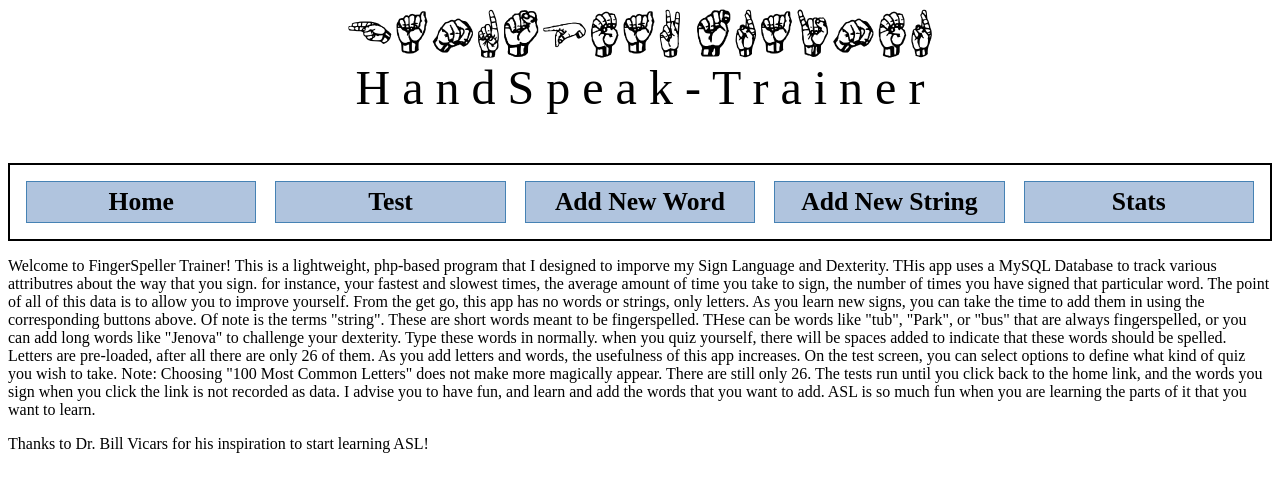
After one commit to EtherealManifest/FingerSpellerTrainer, a PHP site: page /view/home.php in a window 1280 px wide. The commit adds this page. Shown: the top 492 px of the page. Run offline with PHP 8.4, Linux system fonts and the light colour scheme; tables that the repository leaves empty or names only in its code hold one stand-in row (values such as "Sample post").

Commit message:
Added more to the data table and reformatted the Nav Bar

```diff
--- a/common/css/main.css
+++ b/common/css/main.css
@@ -71,13 +71,7 @@ th{
 
 
 
-.add_nav{
-    width:10%;
-    margin-right:10%;
-    padding-bottom:5px;
-    display:block;
-    float:right;
-}
+
 .attribute{
     font-weight: bold;
 }
@@ -116,22 +110,49 @@ th{
 .letter_stats_table{
     float:left;
 }
+.meta_stats_sector{
+    margin:auto;
+    text-align:center;
+
+}
+.meta_stats{
+    margin:auto;
+    width:fit-content;
+}
+.meta_table_label{
+    font-weight: bold;
+    font-size: 2em;
+}
 .navigation{
+    display:flex;
+    border: 2px double black;
+    padding: 1em;
     width:auto;
-    align-content:center;
+    justify-content: space-between;
 }
 .nav_button{
-    width: 12em;
+    width: 9em;
     background-color: lightsteelblue;
     border: 1px solid steelblue;
+    padding:5px;
+    font-weight:bold;
+    font-size: 1.6em;
+    font-family:'Times New Roman', Times, serif;
 
 }
-.stats_nav{
-    width:10%;
-    padding-left:34.35%;
-    padding-bottom:5px;
-    display:inline-block;
+.nav_button:hover{
+    width: 9em;
+    background-color: steelblue;
+    border: 2px solid rgb(43, 119, 182);
+    padding:5px;
+    font-weight:bold;
+    font-size: 1.7em;
+    font-family:'Times New Roman', Times, serif;
+    transition: .1s;
+    color:rgb(207, 220, 255)
+
 }
+
 .stat_table_label{
     text-align:center;
     font-weight: bold;
@@ -151,11 +172,7 @@ th{
     width:25%;
     margin-left:38.5%;
 }
-.test_nav{
-    justify-self: center;
-    padding-bottom:5px;
-    display:block;
-}
+
 .token_id{
     display:inline-block;
     font-weight:bolder;
--- a/home/index.php
+++ b/home/index.php
@@ -21,7 +21,7 @@ set_filter($filter);
 if(!$action) {
     $action = filter_input(INPUT_GET, 'action', FILTER_UNSAFE_RAW);
     if(!$action) {
-        $action = 'stats';
+        $action = 'home';
     }
 }
  switch($action) {
@@ -61,5 +61,8 @@ if(!$action) {
         add_string($new_string);
         header("Location: .?action=add_string");
         break;
+    case 'home':
+        include('view/home.php');
+        break;
  }
 ?>
--- a/home/view/header.php
+++ b/home/view/header.php
@@ -11,33 +11,14 @@
     <p class="caption">H a n d S p e a k  - T r a i n e r</p>
 </header>
 <nav class = "navigation">
-    <div class = "test_nav">
-        <a href = "../testing/test_index.php"><button class = "nav_button">Test</button></a><br>
-        <a href = "index.php"><button class = "nav_button">Home</button></a><br>
-    <div class = "add_nav">
-        <a href = "index.php?action=add"><button class = "nav_button">Add New Word</button></a><br>
-        <a href = "index.php?action=add_string"><button class = "nav_button">Add New String</button></a><br>
-    </div>
-    <div class = "stats_nav">
-        <a href = "index.php?action=stats"><button class = "nav_button"> Stats</button></a><br>
-    </div>
-
+        <a href = "index.php"><button class = "nav_button">Home</button></a>
+        <a href = "../testing/test_index.php"><button class = "nav_button">Test</button></a>
+        <a href = "index.php?action=add"><button class = "nav_button">Add New Word</button></a>
+        <a href = "index.php?action=add_string"><button class = "nav_button">Add New String</button></a>
+        <a href = "index.php?action=stats"><button class = "nav_button"> Stats</button></a>
 </nav>
 <body>
     <main class="main">
-    <form action="<?=$_SERVER['PHP_SELF']?>" method="POST" class="filter_menu">
-    <input type="hidden" name="action"value="<?=$action?>">
-        <select class="dropdown-content" name="filter">
-            <option value="haste">Fastest</option>
-            <option value="tarry">Slowest</option>
-            <option value="old">Oldest</option>
-            <option value="new">Newest</option>
-            <option value="common">Common</option>
-            <option value="rare">Rare</option>
-            <option value="alpha">Alphabetical</option>
-        </select>
-        <button class="submit">SUBMIT</button>
-        </form>
-        <?= get_filter();?>
+
 <!-- No closing tags, because the Footer will contain them,
  and php treats include statements as if the code is actually there -->
--- /dev/null
+++ b/home/view/home.php
@@ -0,0 +1,21 @@
+<?php
+include "header.php";
+?>
+
+
+<p class = "details">Welcome to FingerSpeller Trainer! This is a lightweight, php-based program that I designed to imporve my Sign Language and Dexterity.
+    THis app uses a MySQL Database to track various attributres about the way that you sign. for instance, your fastest and slowest times, the average amount
+    of time you take to sign, the number of times you have signed that particular word. The point of all of this data is to allow you to improve yourself.
+    From the get go, this app has no words or strings, only letters. As you learn new signs, you can take the time to add them in using the corresponding
+    buttons above. Of note is the terms "string". These are short words meant to be fingerspelled. THese can be words like "tub", "Park", or "bus" that are always fingerspelled,
+    or you can add long words like "Jenova" to challenge your dexterity. Type these words in normally. when you quiz yourself, there will be spaces added to indicate that these
+    words should be spelled. Letters are pre-loaded, after all there are only 26 of them. As you add letters and words, the usefulness of this app increases. On the test screen,
+    you can select options to define what kind of quiz you wish to take. Note: Choosing "100 Most Common Letters" does not make more magically appear. There are still only 26.
+    The tests run until you click back to the home link, and the words you sign when you click the link is not recorded as data. I advise you to have fun, and learn and add the
+    words that you want to add. ASL is so much fun when you are learning the parts of it that you want to learn. </p>
+
+    <p>Thanks to Dr. Bill Vicars for his inspiration to start learning ASL!</p>
+
+    <?php
+    include "footer.php";
+    ?>
--- a/testing/view/display.php
+++ b/testing/view/display.php
@@ -36,7 +36,7 @@ takes to sign it, then display it, and immediatley begin listening for the user
         ) {
              var letter = document.getElementById('megaLetter').innerHTML;
              var time = document.getElementById('timer').innerHTML;
-            window.location.replace("test_index.php?letter="+letter+"&time="+time);
+            window.location.replace("test_index.php?letter="+letter+"&time="+time * 1000);
         }
     }
     )
@@ -86,7 +86,7 @@ takes to sign it, then display it, and immediatley begin listening for the user
     function timer(){
         var end = stopWatch();
         timetaken= elapsedTime(begin, end);
-        document.getElementById("timer").innerHTML = timetaken;
+        document.getElementById("timer").innerHTML = timetaken/1000;
     }
 </script>
 <?php include 'footer.php'; ?>
--- a/testing/view/display_string.php
+++ b/testing/view/display_string.php
@@ -34,7 +34,7 @@ takes to sign it, then display it, and immediatley begin listening for the user
         ) {
              var $string = document.getElementById('megaString').innerHTML;
              var time = document.getElementById('timer').innerHTML;
-            window.location.replace("test_index.php?string="+$string+"&time="+time);
+            window.location.replace("test_index.php?string="+$string+"&time="+time * 1000);
         }
     }
     )
@@ -72,7 +72,7 @@ takes to sign it, then display it, and immediatley begin listening for the user
     function timer(){
         var end = stopWatch();
         timetaken= elapsedTime(begin, end);
-        document.getElementById("timer").innerHTML = timetaken;
+        document.getElementById("timer").innerHTML = timetaken/1000;
     }
 </script>
 <?php include 'footer.php'; ?>
--- a/testing/view/display_word.php
+++ b/testing/view/display_word.php
@@ -34,7 +34,7 @@ takes to sign it, then display it, and immediatley begin listening for the user
         ) {
             var $Word = document.getElementById('megaWord').innerHTML;
             var time = document.getElementById('timer').innerHTML;
-            window.location.replace("test_index.php?word="+$Word+"&time="+time);
+            window.location.replace("test_index.php?word="+$Word+"&time="+time * 1000);
         }
     }
     )
--- a/testing/view/header.php
+++ b/testing/view/header.php
@@ -11,10 +11,8 @@
     <p class="caption">H a n d S p e a k  - T r a i n e r</p>
 </header>
 <nav class = "navigation">
-    <div class = "test_nav">
         <a href = "../home/index.php"><button class = "nav_button">Home</button></a><br>
         <a href = "./test_index.php"><button class = "nav_button">Test</button></a><br>
-    <div>
 
 </nav>
 <body>
```
Also changed, not shown: home/view/statistics.php (+30 -12 lines).
